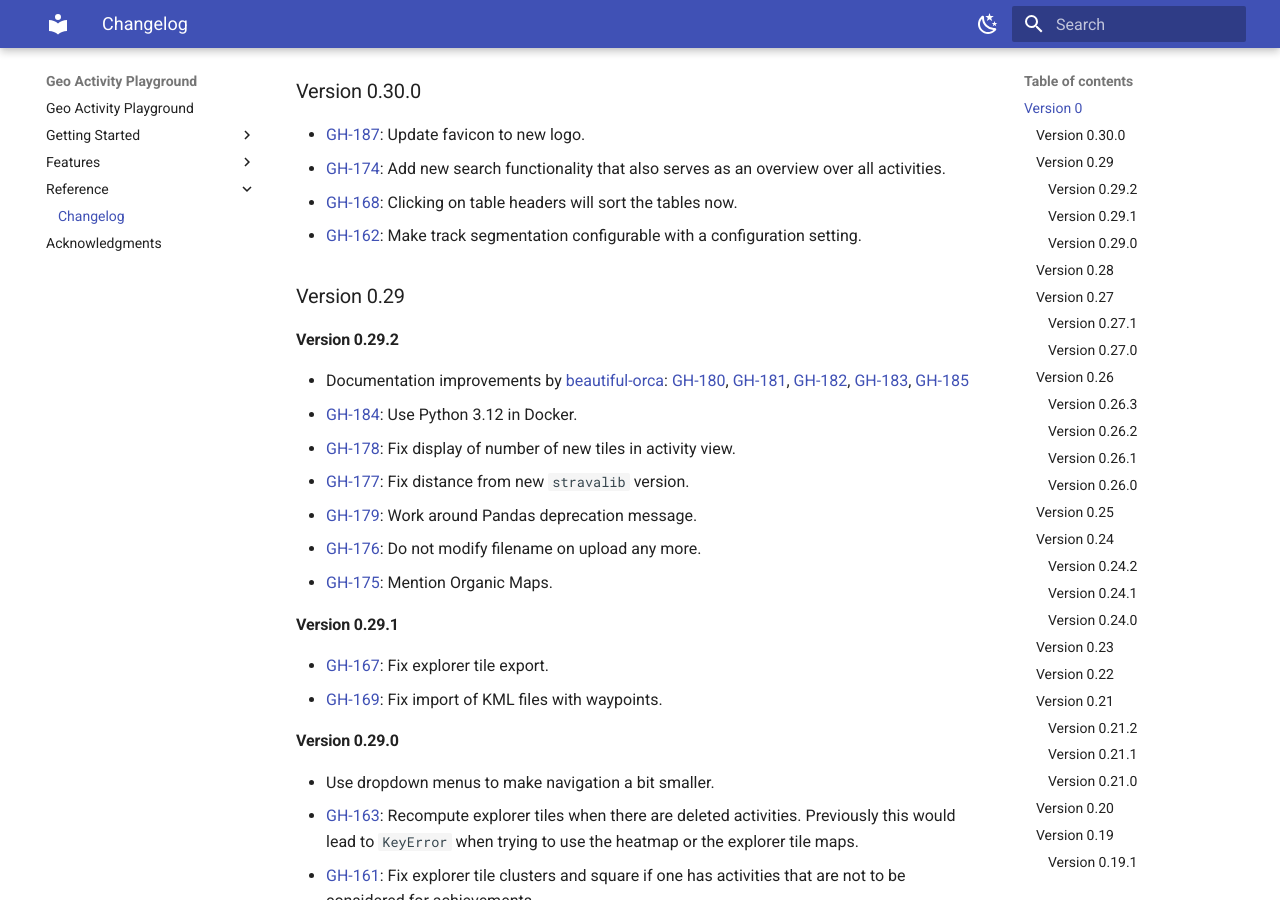
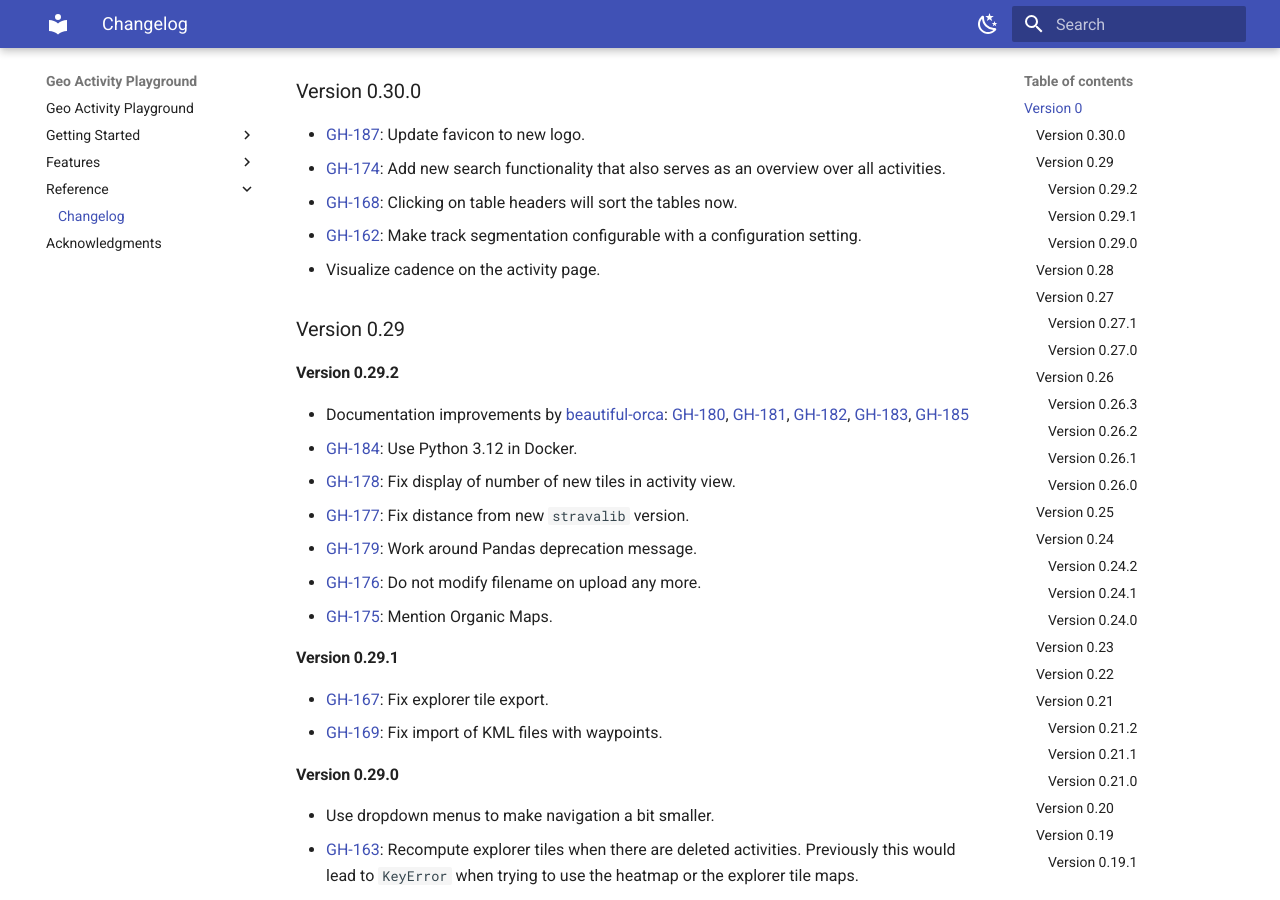
Before and after one commit to martin-ueding/geo-activity-playground, an MkDocs documentation site: the page built from docs/reference/changelog.md, in a window 1280 px wide and 900 px high, scrolled down 303 px. Built offline with MkDocs 1.6.1 and Material for MkDocs 9.7.7, drawn with Linux system fonts in a browser that asks for light colours.

Commit message:
Changelog entry

```diff
--- a/docs/reference/changelog.md
+++ b/docs/reference/changelog.md
@@ -12,6 +12,7 @@ This is the pre-release series. Things haven't settled yet, so each minor versio
 - [GH-174](https://github.com/martin-ueding/geo-activity-playground/issues/174): Add new search functionality that also serves as an overview over all activities.
 - [GH-168](https://github.com/martin-ueding/geo-activity-playground/issues/168): Clicking on table headers will sort the tables now.
 - [GH-162](https://github.com/martin-ueding/geo-activity-playground/issues/162): Make track segmentation configurable with a configuration setting.
+- Visualize cadence on the activity page.
 
 ### Version 0.29
 
```
